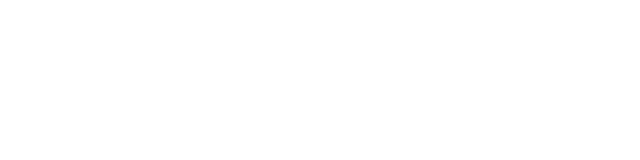
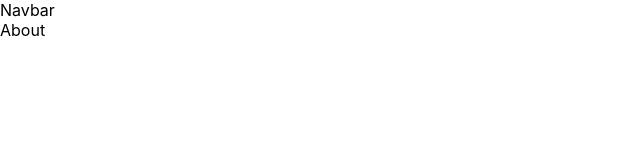
Before and after one commit to ronnie-rios/framer-motion-react, a React (Create React App) app: page / in a window 1280 px wide. Shown: the top 160 px of the page, without its empty margins (0-640 px from the left). Built offline with nearby package versions, Linux system fonts and the light colour scheme.

Commit message:
installed dev dependency terser webpack, fixed route

```diff
--- a/package.json
+++ b/package.json
@@ -36,5 +36,8 @@
       "last 1 firefox version",
       "last 1 safari version"
     ]
+  },
+  "devDependencies": {
+    "terser-webpack-plugin": "^5.3.3"
   }
 }
--- a/src/App.js
+++ b/src/App.js
@@ -1,11 +1,26 @@
 import './App.css';
+import { BrowserRouter as Router, Routes, Route } from 'react-router-dom'
+import Navbar from './components/Navbar';
+import About from './components/About';
+import Components from './components/Components';
+import Hooks from './components/Hooks';
+import Props from './components/Props';
+import State from './components/State';
 
 function App() {
   return (
     <div className="App">
-      <header className="App-header">
+      <Navbar />
 
-      </header>
+      <Router>
+        <Routes>
+        <Route path='/' element={<About />} />
+        <Route path='/components' element={<Components />} />
+        <Route path='/hooks' element={<Hooks />} />
+        <Route path='/state' element={<State />} />
+        <Route path='/props' element={<Props />} />
+        </Routes>
+      </Router>
     </div>
   );
 }
```
Also changed, not shown: 1 other file (tests, documents, lock files or other folders).
